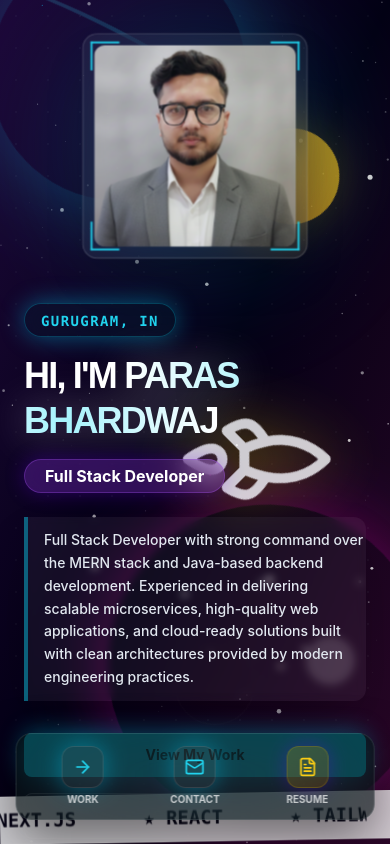
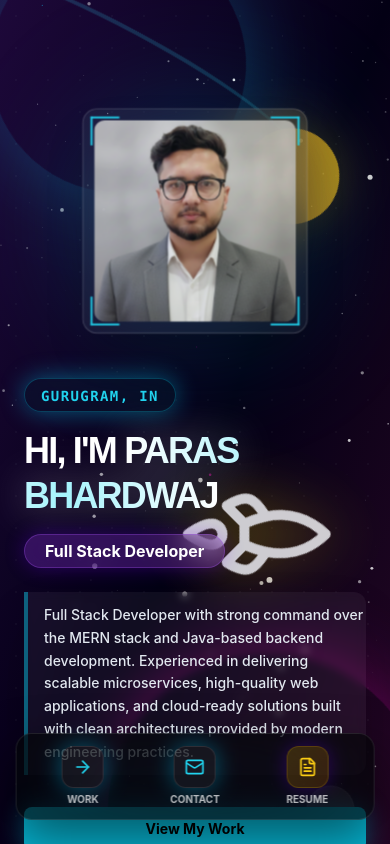
Before and after one commit to ParasBhardwaj77/portfolio, a React (Vite) app: page / in a window 390 px wide. Shown: the top 844 px of the page. Built offline with nearby package versions, Linux system fonts and the light colour scheme.

Commit message:
Fix Hero layout for ultra-narrow screens (300px)

```diff
--- a/src/sections/Hero.tsx
+++ b/src/sections/Hero.tsx
@@ -47,7 +47,7 @@ export const Hero: React.FC = () => {
   return (
     <section
       ref={containerRef}
-      className="h-screen flex flex-col justify-center px-6 pt-16 relative overflow-hidden"
+      className="min-h-screen flex flex-col justify-center px-6 pt-24 pb-20 md:pt-16 relative overflow-hidden"
     >
       {/* Background Star Overlay */}
       <div
@@ -99,7 +99,7 @@ export const Hero: React.FC = () => {
         <div className="absolute inset-0 bg-gradient-to-br from-purple-900/30 via-transparent to-pink-900/30 mix-blend-screen pointer-events-none"></div>
       </div>
 
-      <div className="max-w-6xl mx-auto w-full z-10 grid grid-cols-1 md:grid-cols-2 gap-8 items-center -mt-12">
+      <div className="max-w-6xl mx-auto w-full z-10 grid grid-cols-1 md:grid-cols-2 gap-8 items-center mt-0 md:-mt-12">
         <div className="order-2 md:order-1">
           <div className="mb-4 inline-block border border-cyan-500/30 bg-cyan-950/20 backdrop-blur-md px-4 py-1 shadow-glow-primary rounded-full hero-text">
             <span className="font-bold font-mono text-cyan-400 text-sm tracking-widest uppercase">
```
